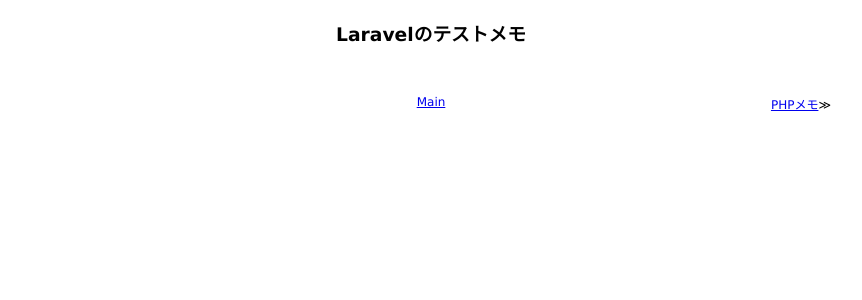
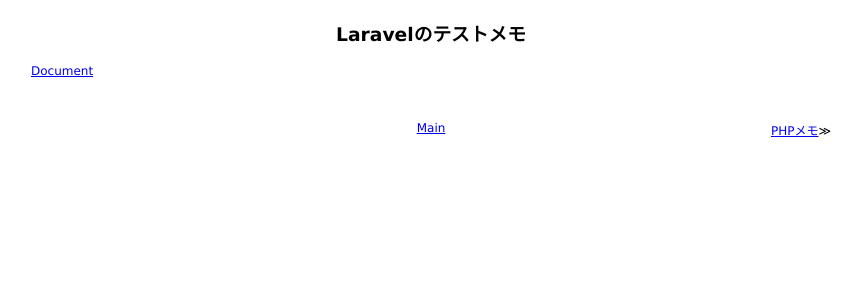
Before and after one commit to 38elements/38elements.github.com, a Jekyll site: the page built from _posts/2016-05-25-laravel-test.md, in a window 1280 px wide. Shown: the top 300 px of the page, without its empty margins (209-1071 px from the left). Built offline with Jekyll 4.4.1, drawn with Linux system fonts in a browser that asks for light colours.

Commit message:
Update 2016-05-25-laravel-test.md

```diff
--- a/_posts/2016-05-25-laravel-test.md
+++ b/_posts/2016-05-25-laravel-test.md
@@ -2,3 +2,4 @@
 layout: posts
 title: Laravelのテストメモ
 ---
+[Document](https://laravel.com/docs/master/testing)
```
